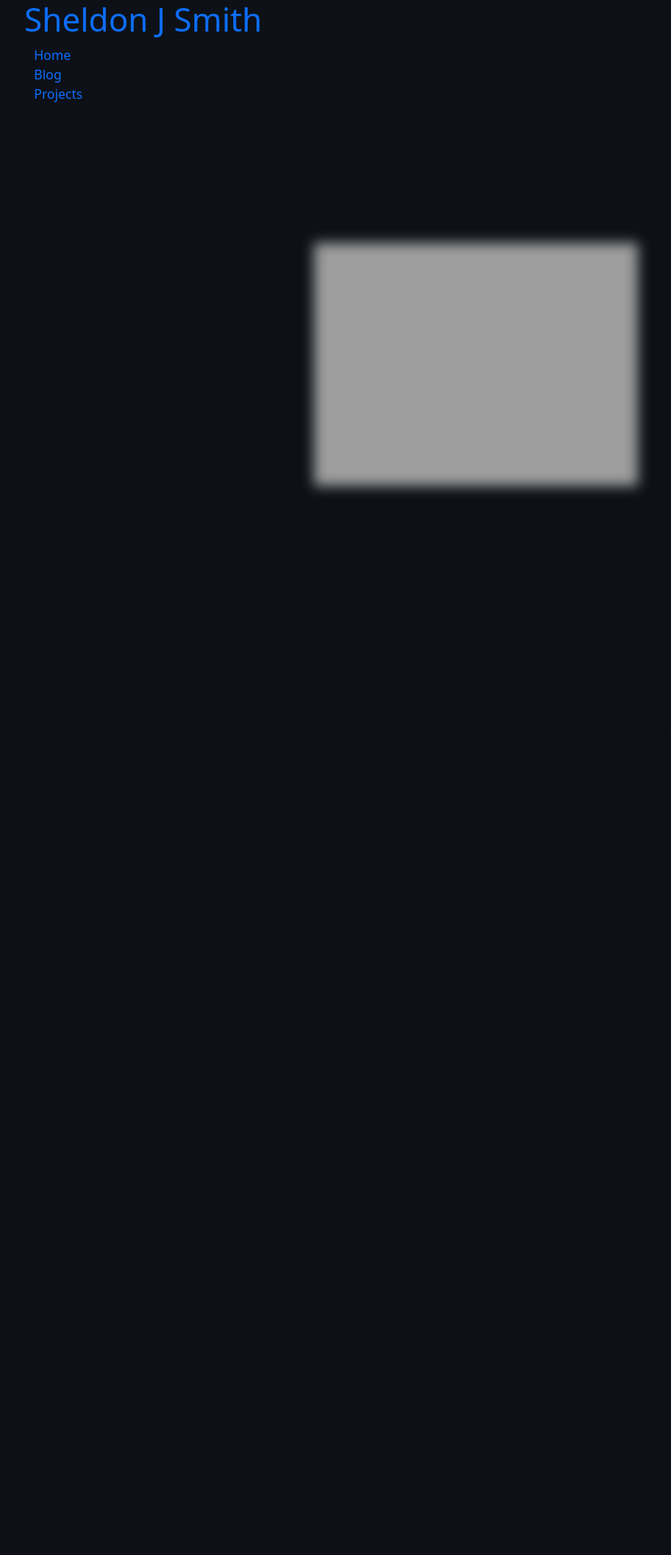
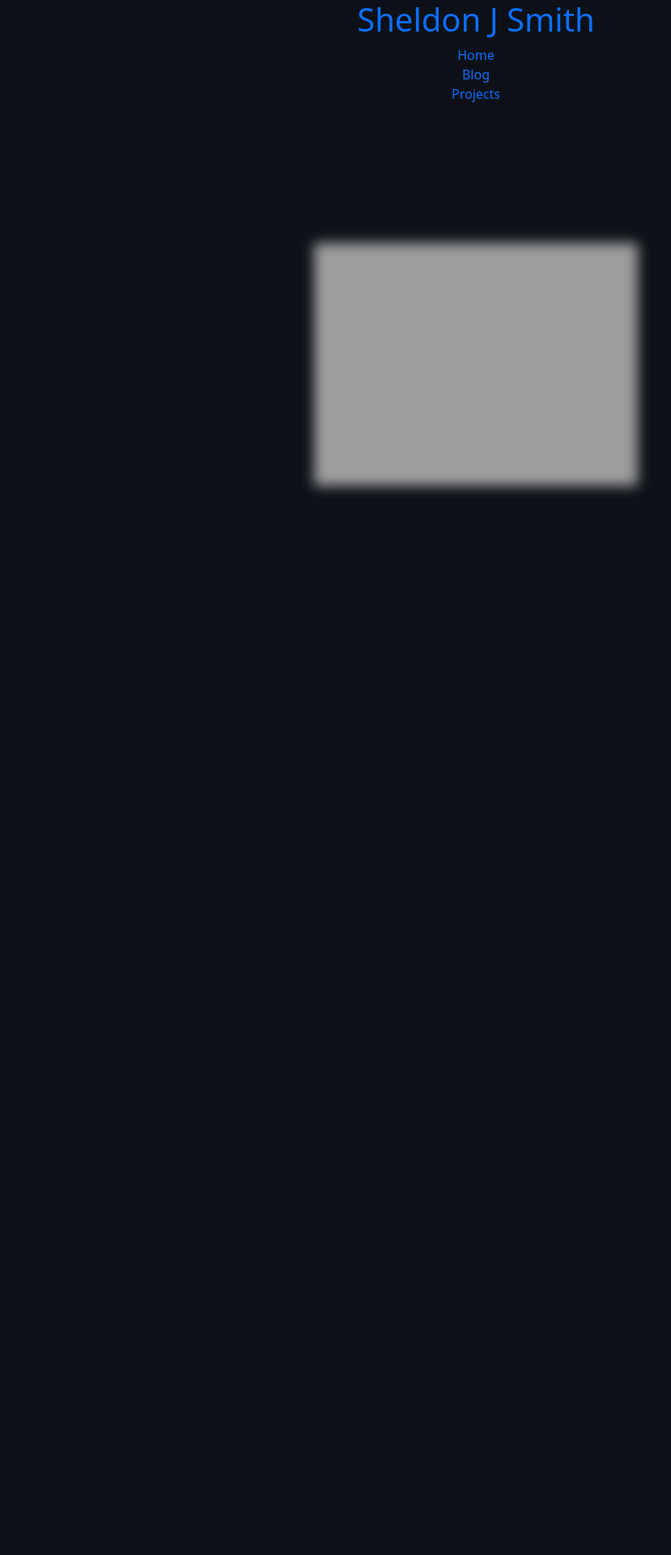
Before and after one commit to Screemm/screemm.github.io, a Jekyll site: the page built from index.md, in a window 1280 px wide. Shown: the top 1920 px of the page at 81% size, without its empty margins (52-881 px from the left). Built offline with Jekyll 4.4.1, drawn with Linux system fonts in a browser that asks for light colours; nearby versions of some CDN libraries.

Commit message:
Update index.html

```diff
--- a/_layouts/index.html
+++ b/_layouts/index.html
@@ -58,6 +58,10 @@
             padding: 0;
         }
 
+        header .container {
+            text-align: center;
+        }
+
         .content {
             height: 100%;
             width: 100%;
```
